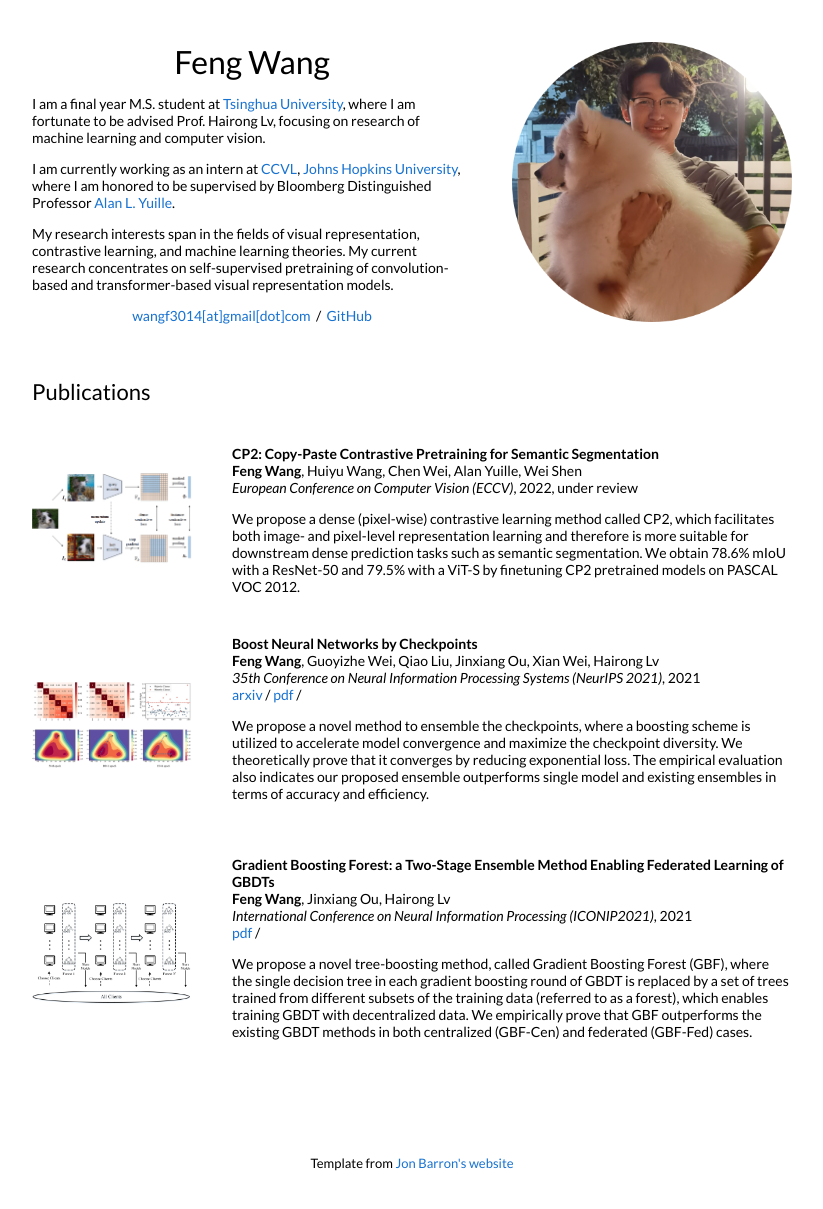
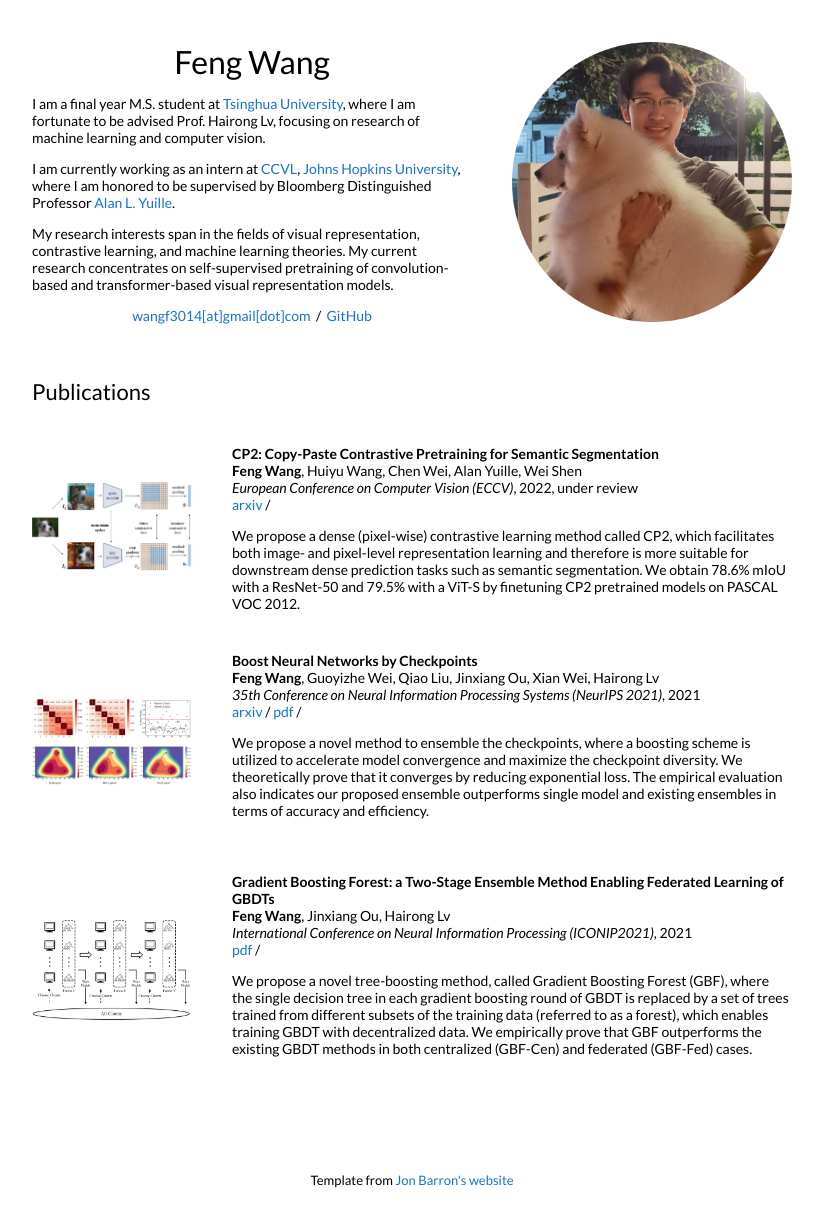
Before and after one commit to feng-wang-thu19/wangf.github.io, a Jekyll site: the page built from _posts/2019-05-29-crv.markdown, in a window 1280 px wide. Shown: the whole page, without its empty margins (228-1051 px from the left). Built offline with Jekyll 4.4.1, drawn with Linux system fonts in a browser that asks for light colours.

Commit message:
Update default.html

```diff
--- a/_layouts/default.html
+++ b/_layouts/default.html
@@ -67,6 +67,8 @@
               <br>
               <em>European Conference on Computer Vision (ECCV)</em>, 2022, under review
               <br>
+              <a href="http://arxiv.org/abs/2203.11709">arxiv</a> /
+
               <p></p>
               We propose a dense (pixel-wise) contrastive learning method called CP2, which facilitates both image- and pixel-level representation learning and therefore is more suitable for downstream dense prediction tasks such as semantic segmentation. We obtain 78.6% mIoU with a ResNet-50 and 79.5% with a ViT-S by finetuning CP2 pretrained models on PASCAL VOC 2012.
             </td>
```
